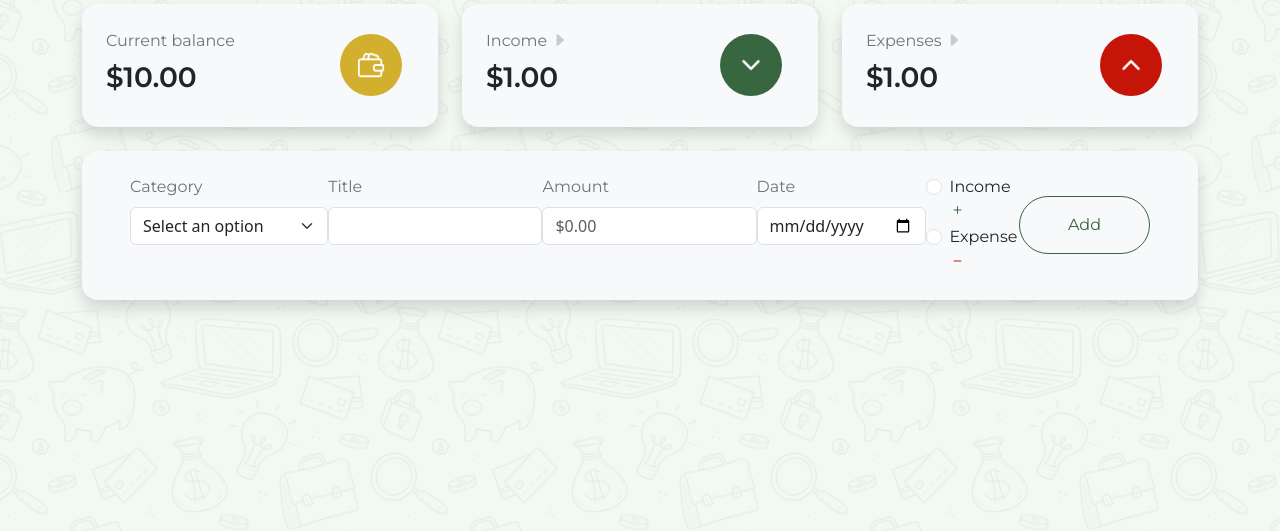
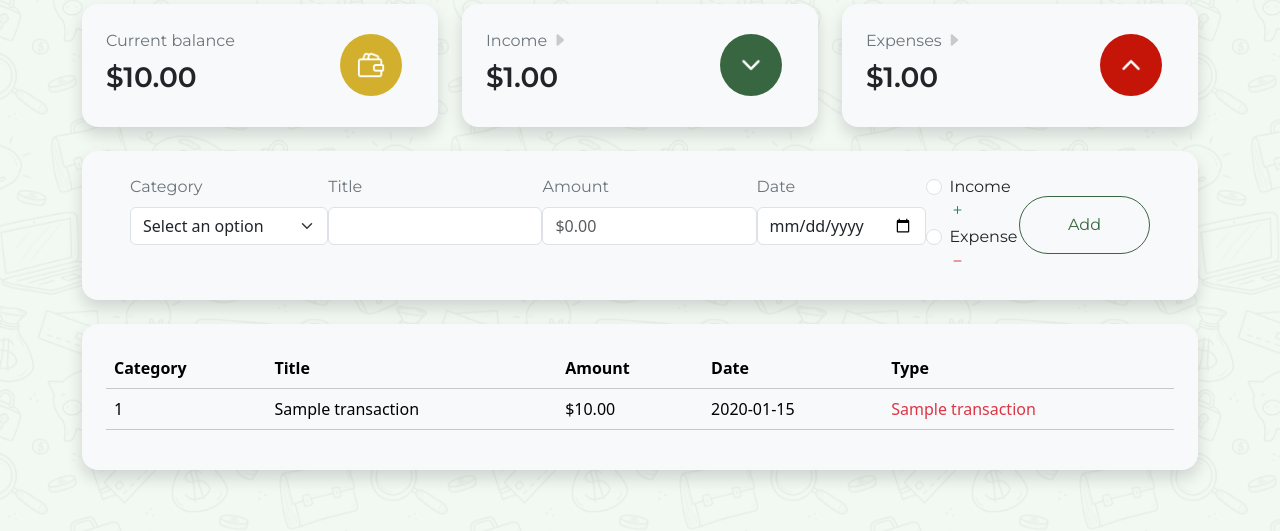
Before and after one commit to OLuizFernando/fintrack, a Flask app: template templates/dashboard.html in a window 1280 px wide. Shown: the part 234-765 px from the top of the page. Run offline with Flask 3, Linux system fonts and the light colour scheme; the template is opened without the code that fills it: most values are stand-ins (such as "Sample title", 1, 10 or a date in 2020); some libraries are stand-ins or nearby versions.

Commit message:
add `transactions` table to `dashboard`

```diff
--- a/app.py
+++ b/app.py
@@ -1,7 +1,7 @@
 import os
 import psycopg2
 from dotenv import load_dotenv
-from flask import Flask, flash, g, redirect, render_template, request, session, jsonify
+from flask import Flask, flash, g, redirect, render_template, request, session
 from helpers import login_required
 from werkzeug.security import check_password_hash, generate_password_hash
 
@@ -9,7 +9,7 @@ load_dotenv()
 
 app = Flask(__name__)
 app.secret_key = os.getenv("SECRET_KEY")
-app.config['SESSION_PERMANENT'] = True
+app.config["SESSION_PERMANENT"] = True
 app.config["DATABASE"] = {
     "host": os.getenv("PGHOST"),
     "dbname": os.getenv("PGDATABASE"),
@@ -78,7 +78,15 @@ def dashboard():
         total_expenses = 0
 
     current_balance = total_income - total_expenses
-    return render_template("dashboard.html", current_balance=current_balance, total_income=total_income, total_expenses=total_expenses)
+
+    transactions = db_execute("""
+        SELECT category, title, amount, created_at, type AS transactions
+        FROM transactions
+        WHERE user_id = %s
+        ORDER BY created_at
+    """, params=[session["user_id"]], return_value=True)
+
+    return render_template("dashboard.html", current_balance=current_balance, total_income=total_income, total_expenses=total_expenses, transactions=transactions)
 
 
 @app.route("/expenses")
@@ -164,13 +172,12 @@ def register():
     return render_template("login.html")
 
 
-@app.template_filter('money')
+@app.template_filter("money")
 def format_money(value):
     try:
         return f"{float(value):,.2f}"
     except (ValueError, TypeError):
         return value
-
 
 
 def get_db():
--- a/templates/dashboard.html
+++ b/templates/dashboard.html
@@ -50,25 +50,25 @@
         </div>
       </div>
     </div>
-    <form action="add-transaction" method="post" class="bg-light shadow rounded-4 py-4 px-4">
+    <form action="add-transaction" method="post" class="bg-light shadow rounded-4 py-4 px-4 mb-4">
       <div class="d-flex flex-column flex-lg-row justify-content-between align-items-center px-auto px-lg-4">
         <div class="d-flex flex-column mb-3 mb-lg-auto">
           <label for="categorySelect" class="form-label montserrat-regular text-secondary">Category</label>
           <select class="form-select" id="categorySelect" name="categorySelect">
             <option selected disabled>Select an option</option>
-            <option value="bills and servicessing">Bills and Services</option>
-            <option value="education">Education</option>
-            <option value="entertainment">Entertainment</option>
-            <option value="food">Food</option>
-            <option value="housing">Housing</option>
-            <option value="salary">Salary</option>
-            <option value="shopping">Shopping</option>
-            <option value="savings and investments">Savings and Investments</option>
-            <option value="transportation">Transportation</option>
-            <option value="travel">Travel</option>
-            <option value="health">Health</option>
-            <option value="donations">Donations</option>
-            <option value="miscellaneous">Miscellaneous</option>
+            <option value="Bills and Servicessing">Bills and Services</option>
+            <option value="Education">Education</option>
+            <option value="Entertainment">Entertainment</option>
+            <option value="Food">Food</option>
+            <option value="Housing">Housing</option>
+            <option value="Salary">Salary</option>
+            <option value="Shopping">Shopping</option>
+            <option value="Savings and Investments">Savings and Investments</option>
+            <option value="Transportation">Transportation</option>
+            <option value="Travel">Travel</option>
+            <option value="Health">Health</option>
+            <option value="Donations">Donations</option>
+            <option value="Miscellaneous">Miscellaneous</option>
           </select>
         </div>
         <div class="d-flex flex-column mb-3 mb-lg-auto">
@@ -86,11 +86,11 @@
         <div class="d-flex flex-row flex-lg-column mb-5 mb-lg-0">
           <div class="form-check me-5 me-lg-auto">
             <input required class="form-check-input" type="radio" name="transactionTypeRadio" id="income" value="income" />
-            <label class="form-check-label montserrat-regular" for="income"> Income <i class="bi bi-plus align-middle text-primary"></i> </label>
+            <label class="form-check-label montserrat-regular" for="income"> Income <i class="bi bi-plus align-middle text-success"></i> </label>
           </div>
           <div class="form-check">
             <input required class="form-check-input" type="radio" name="transactionTypeRadio" id="expense" value="expense" />
-            <label class="form-check-label montserrat-regular" for="expense"> Expense <i class="bi bi-dash align-middle text-red"></i> </label>
+            <label class="form-check-label montserrat-regular" for="expense"> Expense <i class="bi bi-dash align-middle text-danger"></i> </label>
           </div>
         </div>
         <div class="d-flex flex-column">
@@ -98,6 +98,32 @@
         </div>
       </div>
     </form>
+    <div class="bg-light shadow rounded-4 py-4 px-4">
+      <table class="table table-hover table-light px-auto px-lg-4">
+        <thead>
+          <tr>
+            <th scope="col" class="d-none d-sm-table-cell">Category</th>
+            <th scope="col">Title</th>
+            <th scope="col">Amount</th>
+            <th scope="col">Date</th>
+            <th scope="col">Type</th>
+          </tr>
+        </thead>
+        <tbody>
+          {% for transaction in transactions %}
+
+          <tr>
+            <td class="d-none d-sm-table-cell">{{ transaction[0] }}</td>
+            <td>{{ transaction[1] }}</td>
+            <td>${{ transaction[2] | money }}</td>
+            <td>{{ transaction[3].strftime('%Y/%m/%d') }}</td>
+            <td class="{% if transaction[4] == 'income' %}text-success{% else %}text-danger{% endif %}">{{ transaction[4] | capitalize }}</td>
+          </tr>
+
+          {% endfor %}
+        </tbody>
+      </table>
+    </div>
   </div>
 </main>
 
```
